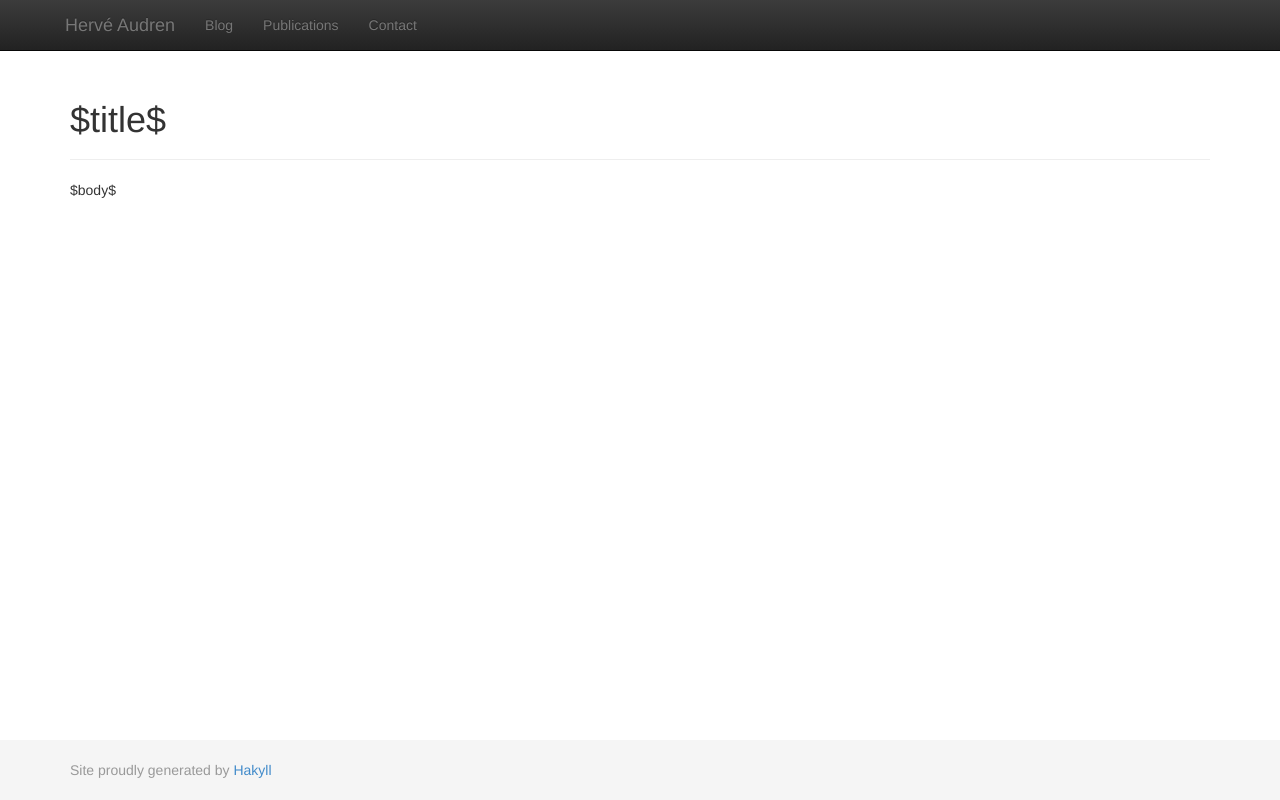
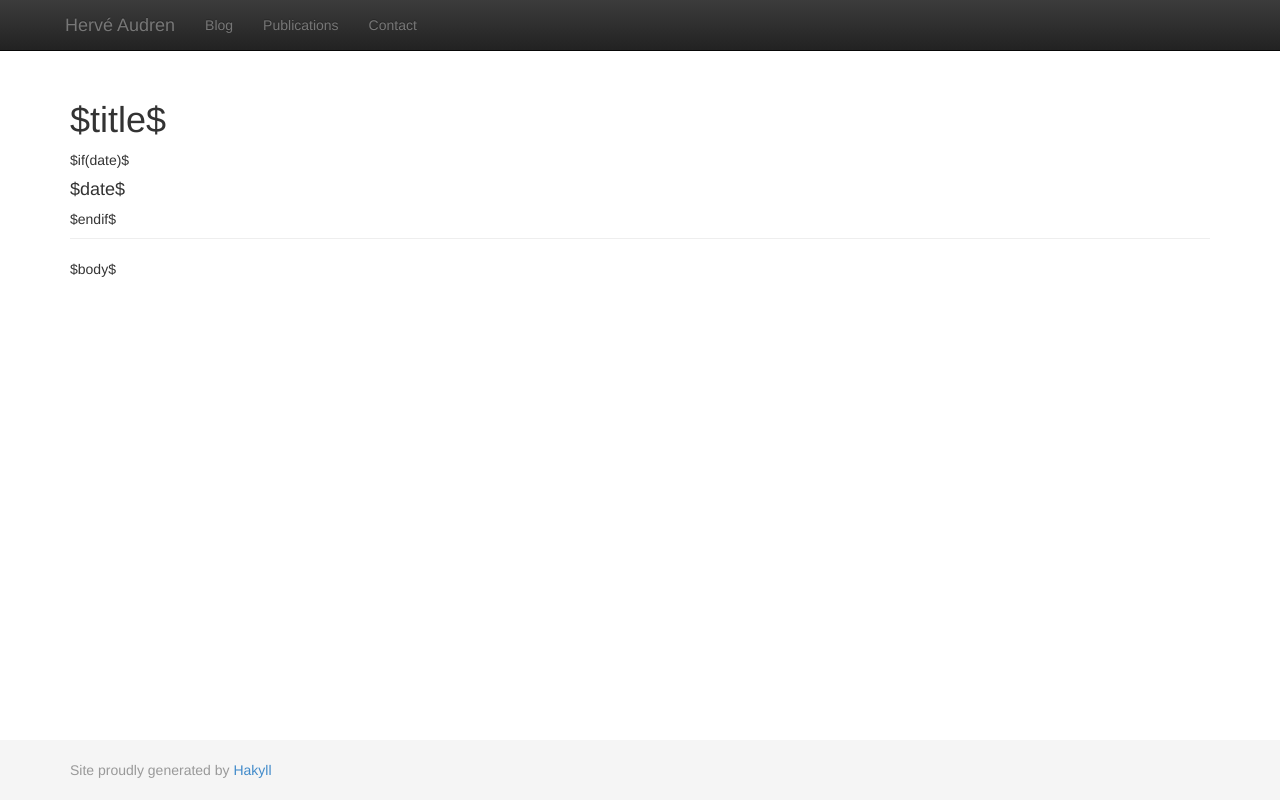
Before and after one commit to haudren/personal-site, a plain HTML site: page templates/default.html in a window 1280 px wide. Drawn offline with Linux system fonts and the light colour scheme.

Commit message:
Make assets global, add date on blog posts

```diff
--- a/templates/default.html
+++ b/templates/default.html
@@ -25,7 +25,7 @@
 	</div>
 
         <div id="content" class="container">
-		<div class="page-header"><h1>$title$</h1></div>
+		<div class="page-header"><h1>$title$</h1>$if(date)$<h4>$date$</h4>$endif$</div>
 			$body$
 	</div>
 
```
Also changed, not shown: assets/cubes.png (renamed from blog/assets/cubes.png), assets/result.png (renamed from blog/assets/result.png), 2 other files.
